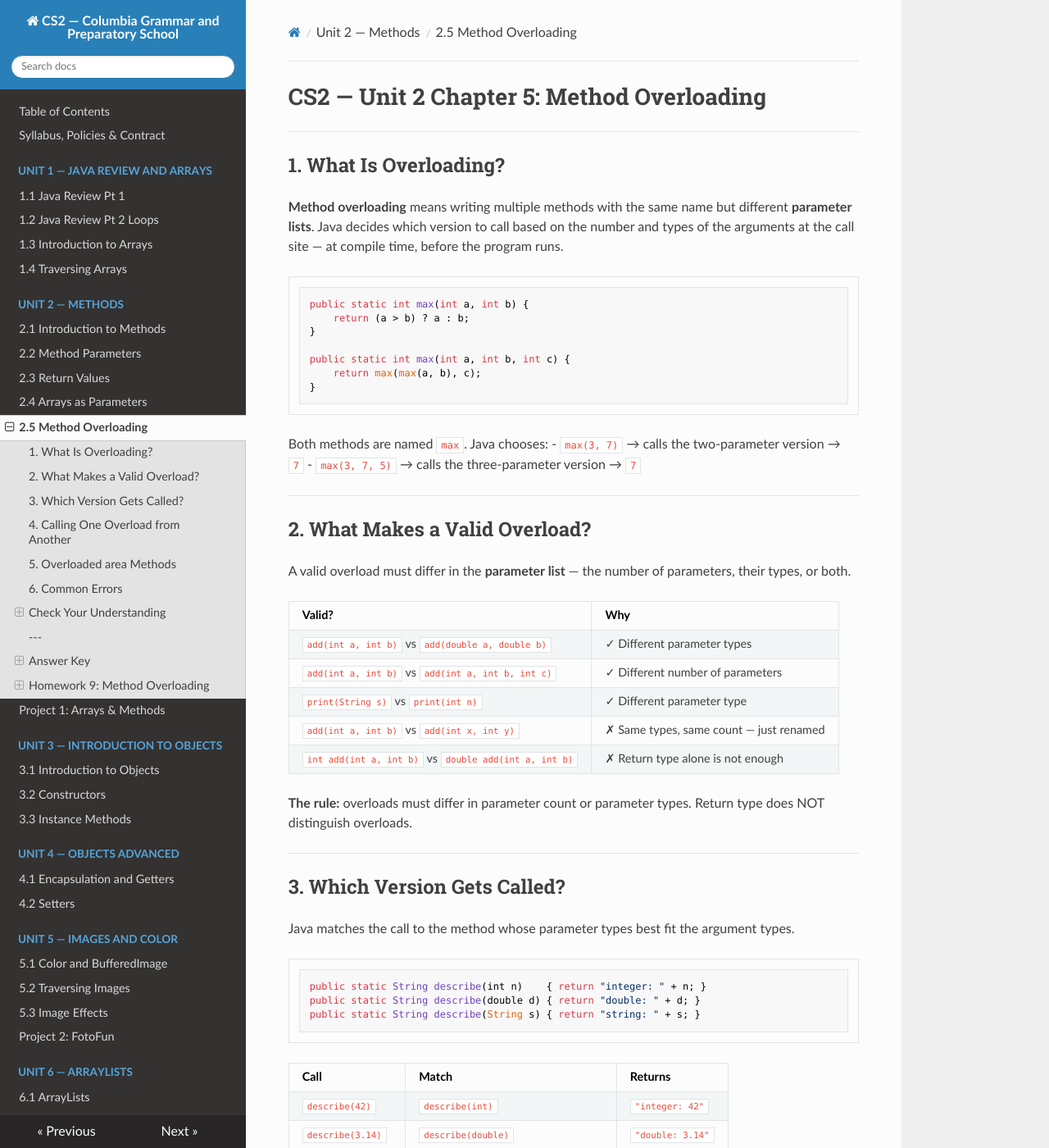
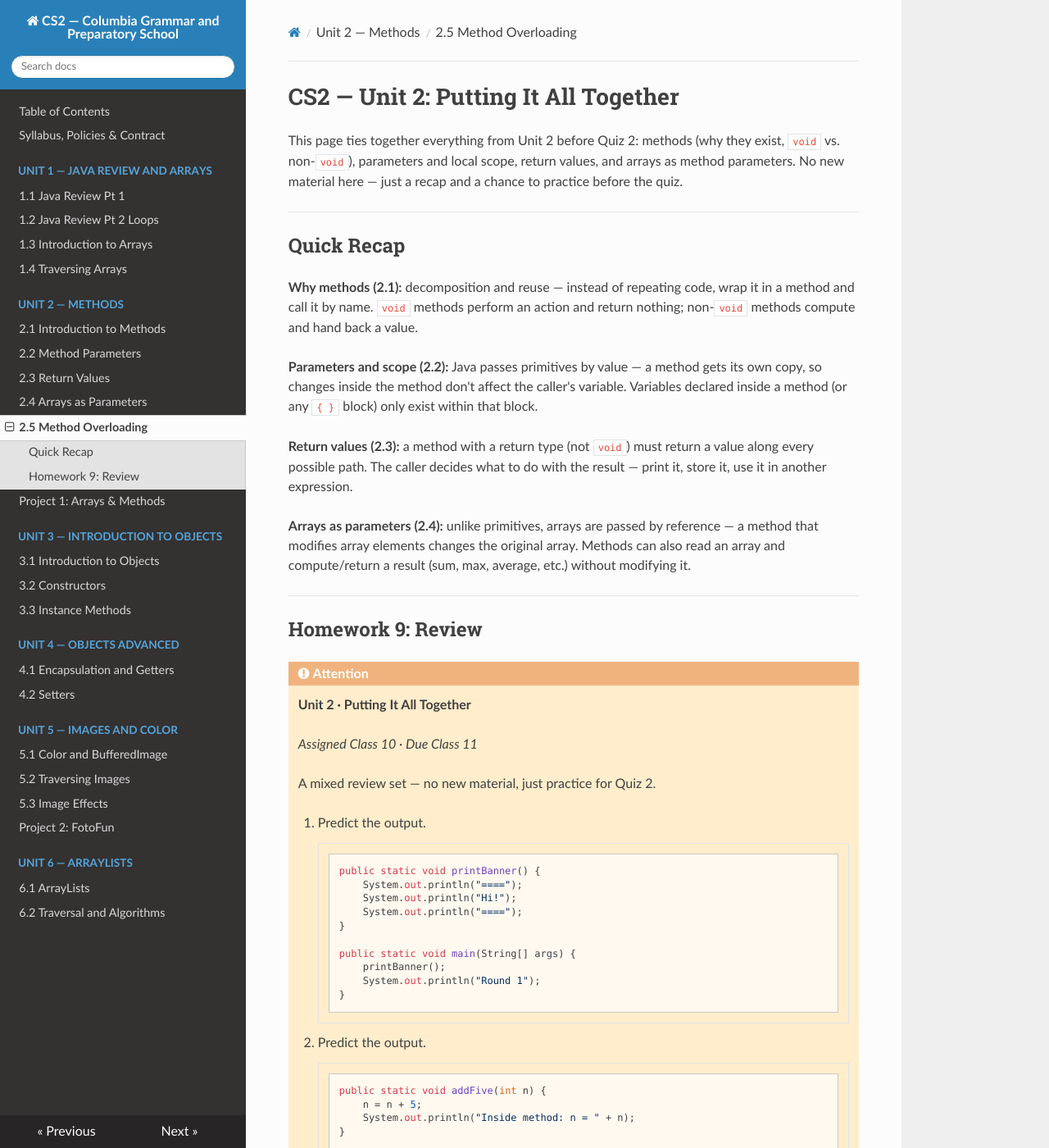
Before and after one commit to kjergens/cs2-site, an MkDocs documentation site: the page built from docs/unit2/notes_05_method_overloading.md, in a window 1280 px wide and 1400 px high. Shown: the whole window at 82% size. Built offline with MkDocs 1.6.1, drawn with Linux system fonts in a browser that asks for light colours; nearby versions of some CDN libraries; some of the changed text lies outside the part shown.

Commit message:
Restructure Quiz 2 review-day gap: drop method overloading, Ch2.5 becomes review page
Ch2.5 becomes "Putting It All Together" (Unit 2 recap, no new teaching,
no CYU). Method overloading is no longer taught in CS2. HW9 becomes a
mixed review set covering methods/scope/return-values/arrays-as-params.
Quiz 2 itself unchanged, since it never tested overloading.

````diff
--- a/docs/unit2/notes_05_method_overloading.md
+++ b/docs/unit2/notes_05_method_overloading.md
@@ -1,299 +1,107 @@
-# CS2 — Unit 2 Chapter 5: Method Overloading
+# CS2 — Unit 2: Putting It All Together
+
+This page ties together everything from Unit 2 before Quiz 2: methods (why they exist, `void` vs. non-`void`), parameters and local scope, return values, and arrays as method parameters. No new material here — just a recap and a chance to practice before the quiz.
 
 ---
 
-## 1. What Is Overloading?
+## Quick Recap
 
-**Method overloading** means writing multiple methods with the same name but different **parameter lists**. Java decides which version to call based on the number and types of the arguments at the call site — at compile time, before the program runs.
+**Why methods (2.1):** decomposition and reuse — instead of repeating code, wrap it in a method and call it by name. `void` methods perform an action and return nothing; non-`void` methods compute and hand back a value.
 
-```java
-public static int max(int a, int b) {
-    return (a > b) ? a : b;
-}
+**Parameters and scope (2.2):** Java passes primitives by value — a method gets its own copy, so changes inside the method don't affect the caller's variable. Variables declared inside a method (or any `{ }` block) only exist within that block.
 
-public static int max(int a, int b, int c) {
-    return max(max(a, b), c);
-}
-```
+**Return values (2.3):** a method with a return type (not `void`) must return a value along every possible path. The caller decides what to do with the result — print it, store it, use it in another expression.
 
-Both methods are named `max`. Java chooses:
-- `max(3, 7)` → calls the two-parameter version → `7`
-- `max(3, 7, 5)` → calls the three-parameter version → `7`
+**Arrays as parameters (2.4):** unlike primitives, arrays are passed by reference — a method that modifies array elements changes the original array. Methods can also read an array and compute/return a result (sum, max, average, etc.) without modifying it.
 
 ---
 
-## 2. What Makes a Valid Overload?
-
-A valid overload must differ in the **parameter list** — the number of parameters, their types, or both.
-
-| Valid? | Why |
-|---|---|
-| `add(int a, int b)` vs `add(double a, double b)` | ✓ Different parameter types |
-| `add(int a, int b)` vs `add(int a, int b, int c)` | ✓ Different number of parameters |
-| `print(String s)` vs `print(int n)` | ✓ Different parameter type |
-| `add(int a, int b)` vs `add(int x, int y)` | ✗ Same types, same count — just renamed |
-| `int add(int a, int b)` vs `double add(int a, int b)` | ✗ Return type alone is not enough |
-
-**The rule:** overloads must differ in parameter count or parameter types. Return type does NOT distinguish overloads.
-
----
-
-## 3. Which Version Gets Called?
-
-Java matches the call to the method whose parameter types best fit the argument types.
-
-```java
-public static String describe(int n)    { return "integer: " + n; }
-public static String describe(double d) { return "double: " + d; }
-public static String describe(String s) { return "string: " + s; }
-```
-
-| Call | Match | Returns |
-|---|---|---|
-| `describe(42)` | `describe(int)` | `"integer: 42"` |
-| `describe(3.14)` | `describe(double)` | `"double: 3.14"` |
-| `describe("hi")` | `describe(String)` | `"string: hi"` |
-| `describe(5 / 2)` | `describe(int)` — `5/2` is `2`, an int | `"integer: 2"` |
-
-Watch out: `5 / 2` is integer division, so the argument is `2` (int), not `2.5` (double).
-
----
-
-## 4. Calling One Overload from Another
-
-The three-parameter max doesn't need its own if-statement logic — it can call the two-parameter version twice:
-
-```java
-public static int max(int a, int b) {
-    return (a > b) ? a : b;
-}
-
-public static int max(int a, int b, int c) {
-    return max(max(a, b), c);   // calls the 2-param version twice
-}
-```
-
-This is decomposition: build complex behavior out of simpler pieces you've already written.
-
----
-
-## 5. Overloaded area Methods
-
-```java
-public static double area(double side) {
-    return side * side;                          // square
-}
-
-public static double area(double width, double height) {
-    return width * height;                       // rectangle
-}
-
-public static double area(double base, double height, boolean isTriangle) {
-    return 0.5 * base * height;                  // triangle
-}
-```
-
-The `boolean isTriangle` parameter in the third version exists only to make the signature distinct from the rectangle version (which also has two doubles). Without it, `area(3.0, 4.0)` would be ambiguous.
-
----
-
-## 6. Common Errors
-
-| Error | Problem | Fix |
-|---|---|---|
-| Same parameter types and count, different names only | Not a valid overload — compile error (duplicate method) | Change parameter types or count |
-| Same parameter types and count, different return type only | Not a valid overload — compile error | Change parameter types or count |
-| `describe(5 / 2)` expected to call `describe(double)` | `5/2` is int division — result is `2` (int), calls `describe(int)` | Use `describe(5.0 / 2)` or `describe(2.5)` |
-
----
-
-## Check Your Understanding
-
-!!! information
-
-    **Unit 2 · Chapter 4**
-
-
-    ### Part A: Valid or Not?
-
-    For each pair, state whether it's a valid overload and why.
-
-    **1.**
-    ```java
-    public static int add(int a, int b)
-    public static int add(int x, int y)
-    ```
-
-    **2.**
-    ```java
-    public static int add(int a, int b)
-    public static double add(double a, double b)
-    ```
-
-    **3.**
-    ```java
-    public static int multiply(int a, int b)
-    public static int multiply(int a, int b, int c)
-    ```
-
-    ---
-
-    ### Part B: Which Version Gets Called?
-
-    Given:
-    ```java
-    public static String describe(int n)    { return "int: " + n; }
-    public static String describe(double d) { return "double: " + d; }
-    public static String describe(String s) { return "string: " + s; }
-    ```
-
-    **4.** `describe(10)`
-    **5.** `describe(10.0)`
-    **6.** `describe("hello")`
-    **7.** `describe(5 / 2)` — what does this print and why?
-
-    ---
-    ---
-
-    ## Answer Key
-
-    ### Part A
-
-    **1.** Not valid. Same parameter types and count — only the names differ. Names don't matter for overloading.
-
-    **2.** Valid. Parameter types differ (`int` vs `double`).
-
-    **3.** Valid. Parameter count differs (2 vs 3).
-
-    ### Part B
-
-    **4.** `"int: 10"` — argument is an int literal.
-
-    **5.** `"double: 10.0"` — argument is a double literal.
-
-    **6.** `"string: hello"` — argument is a String.
-
-    **7.** `"int: 2"` — `5 / 2` is integer division, result is `2` (int), so `describe(int)` is called.
-
----
-
-## Homework 9: Method Overloading
+## Homework 9: Review
 
 !!! attention
 
-    **Unit 2 · Chapter 5**
+    **Unit 2 · Putting It All Together**
 
     *Assigned Class 10 · Due Class 11*
 
-    ### Part 1: Valid or Not?
+    A mixed review set — no new material, just practice for Quiz 2.
 
-    For each pair of method headers, state whether they form a valid overload. Explain your answer in one sentence.
+    1. Predict the output.
+    ```java
+    public static void printBanner() {
+        System.out.println("====");
+        System.out.println("Hi!");
+        System.out.println("====");
+    }
 
-    1.
-    ```java
-    public static int add(int a, int b)
-    public static int add(int x, int y)
-    ```
-    2.
-    ```java
-    public static int add(int a, int b)
-    public static double add(double a, double b)
-    ```
-    3.
-    ```java
-    public static void print(String s)
-    public static void print(int n)
-    public static void print(double d)
-    ```
-    4.
-    ```java
-    public static int multiply(int a, int b)
-    public static int multiply(int a, int b, int c)
-    ```
-    5.
-    ```java
-    public static double area(double radius)
-    public static double area(double width, double height)
-    ```
-
-    ### Part 2: Which Version Gets Called?
-
-    Given these overloaded methods:
-    ```java
-    public static String describe(int n) {
-        return "integer: " + n;
-    }
-    public static String describe(double d) {
-        return "double: " + d;
-    }
-    public static String describe(String s) {
-        return "string: " + s;
-    }
-    public static String describe(int a, int b) {
-        return "two ints: " + a + " and " + b;
+    public static void main(String[] args) {
+        printBanner();
+        System.out.println("Round 1");
     }
     ```
 
-    Write the method header that matches each call, then write what the call returns.
+    2. Predict the output.
+    ```java
+    public static void addFive(int n) {
+        n = n + 5;
+        System.out.println("Inside method: n = " + n);
+    }
 
-    6. `describe(42)`
-    7. `describe(3.14)`
-    8. `describe("hello")`
-    9. `describe(1, 2)`
-    10. What does this `main` print?
-    ```java
     public static void main(String[] args) {
-        System.out.println(describe(10));
-        System.out.println(describe(10.0));
-        System.out.println(describe(describe(5)));
+        int x = 10;
+        addFive(x);
+        System.out.println("After: " + x);
     }
     ```
 
-    ### Part 3: Write Overloaded Methods
+    3. Predict the output.
+    ```java
+    public static int cube(int n) {
+        return n * n * n;
+    }
 
-    11. Write an overloaded pair of methods named `max`:
-       - `max(int a, int b)` — returns the larger of two integers
-       - `max(int a, int b, int c)` — returns the largest of three integers, by calling the two-parameter version twice (do not use if statements in the three-parameter version)
-
-    12. Write three overloaded versions of a method named `area` that each return a `double`:
-       - `area(double side)` — area of a square (side²)
-       - `area(double width, double height)` — area of a rectangle
-       - `area(double base, double height, boolean isTriangle)` — area of a triangle (½ × base × height); the boolean parameter exists only to make the signature distinct from the rectangle version
-
-    ### Part 4: Find the Bug
-
-    13. Find the bug.
-    ```java
-    public static int total(int a, int b) {
-        return a + b;
-    }
-    public static int total(int x, int y) {
-        return x * y;
+    public static void main(String[] args) {
+        System.out.println(cube(3));
+        System.out.println(cube(2) + cube(1));
     }
     ```
 
-    14. Find the bug.
+    4. Write a method called `isPositive` that takes an `int` parameter and returns `true` if it's greater than `0`, `false` otherwise.
+
+    5. What is printed by the following code?
     ```java
-    public static double round2(double n) {
-        return Math.round(n * 100.0) / 100.0;
+    public static int sumArray(int[] arr) {
+        int total = 0;
+        for (int n : arr) {
+            total += n;
+        }
+        return total;
     }
-    public static float round2(double n) {
-        return (float)(Math.round(n * 100.0) / 100.0);
+
+    public static void main(String[] args) {
+        int[] nums = {4, 7, 2};
+        System.out.println(sumArray(nums));
     }
     ```
 
-    15. This code compiles and runs but the programmer is confused about the output. What is happening?
+    6. Find the bug.
     ```java
-    public static String classify(int n) {
-        return "int";
+    public static int square(int n) {
+        int result = n * n;
     }
-    public static String classify(double d) {
-        return "double";
+    ```
+
+    7. Find the bug.
+    ```java
+    public static void main(String[] args) {
+        printMessage();
+        System.out.println(msg);
     }
 
-    public static void main(String[] args) {
-        System.out.println(classify(5));        // expected "int"
-        System.out.println(classify(5.0));      // expected "double"
-        System.out.println(classify(5 / 2));    // expected "double" — surprised to see "int"
+    public static void printMessage() {
+        String msg = "Hello!";
+        System.out.println(msg);
     }
     ```
+
+    8. In one sentence, what's the difference between a `void` method and a method that returns a value?
````
Also changed, not shown: docs/index.md (+1 -1 lines).
